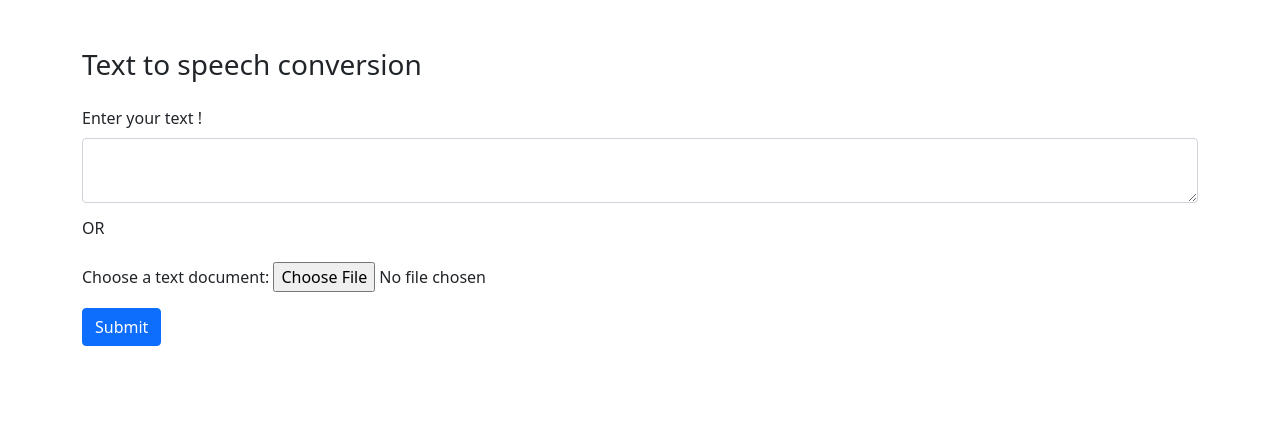
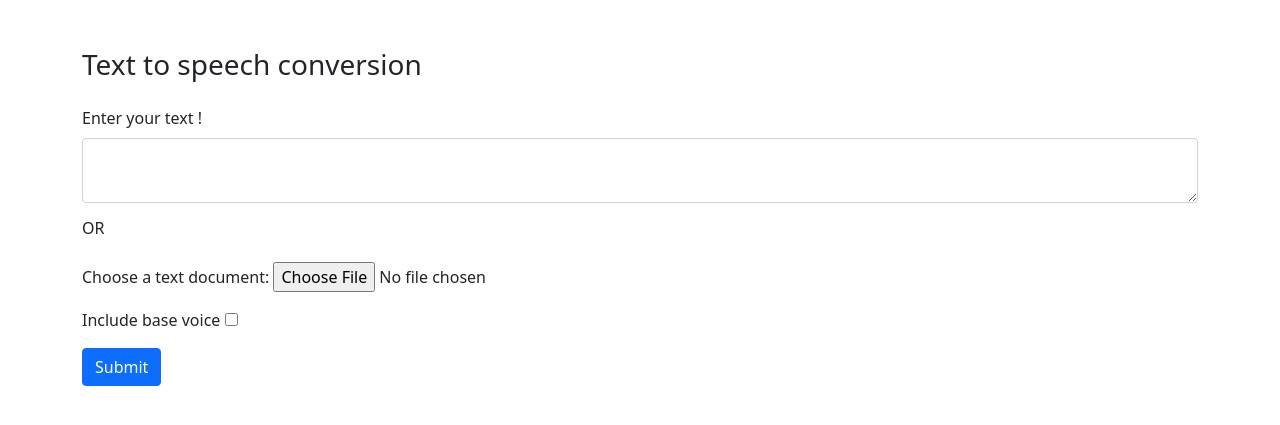
Before and after one commit to AshwinPranaav/TTS, a Flask app: page / in a window 1280 px wide. Shown: the top 425 px of the page. Run offline with Flask 2, Linux system fonts and the light colour scheme.

Commit message:
completed

```diff
--- a/app.py
+++ b/app.py
@@ -19,8 +19,11 @@ def execute_tts():
 
         else:
             text = request.form.get("text")
-        tts_output(text)
-    return Response(render_template("index.html", audio_file= "/static/text.wav"), headers = {"Cache-Control": "no-store"})
+        print(request.form)
+        tts_output(text, request.form.get('base_voice') == 'on')
+    return Response(render_template("index.html", audio_file= "/static/text.wav",
+        base_voice_file = "/static/base_voice.wav" if request.form.get("base_voice") == "on" else None
+               ), headers = {"Cache-Control": "no-store"})
 
 
 app.run(debug=True)
--- a/templates/index.html
+++ b/templates/index.html
@@ -20,7 +20,7 @@
         <div class="row my-3">
             <h3>Text to speech conversion</h3>
         </div>
-        <form action="tts" class="form" method="post" enctype="multipart/form-data">
+        <form action="tts" class="form" method="post" enctype="multipart/form-data" id="tts_form">
             <div class="row my-3">
                 <div class="col">
 
@@ -54,7 +54,15 @@
             </div>
 
             <div class="row my-3">
+                <div class="col">
+                    <label for="base_voice_checkbox">Include base voice</label>
+                    <input type="checkbox" id="base_voice_checkbox" onclick="handleCheckboxToggle(event)">
+                </div>
+            </div>
+
+            <div class="row my-3">
                 <div class="col-2">
+                    <input type="text" hidden name="base_voice" value="off">
                     <input type="submit" value="Submit" class="btn btn-primary">
                 </div>
             </div>
@@ -68,9 +76,22 @@
             </div>
         {% endif %}
 
+        {% if base_voice_file %}
+            <div class="row my-3">
+                <audio controls>
+                    <source src="{{ base_voice_file }}" type="audio/wav">
+                </audio>
+            </div>
+        {% endif %}
+
     </div>
 
 
+    <script>
+        function handleCheckboxToggle(event) {
+            tts_form["base_voice"].value = event.target.checked ? "on" : "off";
+        }
+    </script>
 </body>
 
 </html>
--- a/text.txt
+++ b/text.txt
@@ -1 +1 @@
-hello world
+la lal la la la
```
Also changed, not shown: tts.py (+15 -2 lines), 3 other files.
